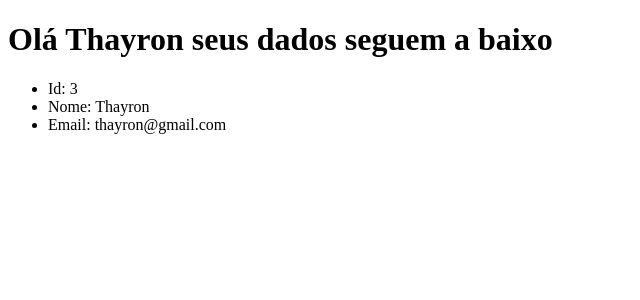
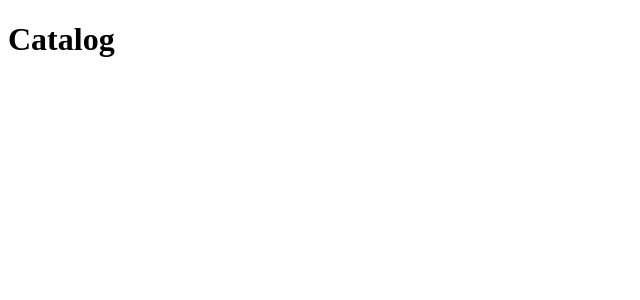
Before and after one commit to thayronFeitosa/Redux-React, a React (Create React App) app: page / in a window 1280 px wide. Shown: the top 300 px of the page, without its empty margins (0-640 px from the left). Built offline with nearby package versions, Linux system fonts and the light colour scheme; the HTML template or start-up script is replaced by a standard one.

Commit message:
Foi utilizado o useSelector para listar os dados do store

```diff
--- a/src/components/Catalog.tsx
+++ b/src/components/Catalog.tsx
@@ -1,20 +1,11 @@
-import { useStore } from 'react-redux';
+import { useSelector } from 'react-redux';
 
 const Catalog: React.FC = () => {
-    const store = useStore();
-    const { id, name, email } = store.getState();
+    const store = useSelector(state => state);
+    console.log(store);
 
     return (
-        <>
-        <h1>Olá { name } seus dados seguem a baixo</h1>
-        <ul>
-            <li>Id: {id} </li>
-            <li>Nome: { name }</li>
-            <li>Email: { email }</li>
-        </ul>
-        </>
-
-
+        <h1>Catalog</h1>
     );
 };
 
```
Also changed, not shown: 1 other file (tests, documents, lock files or other folders).
